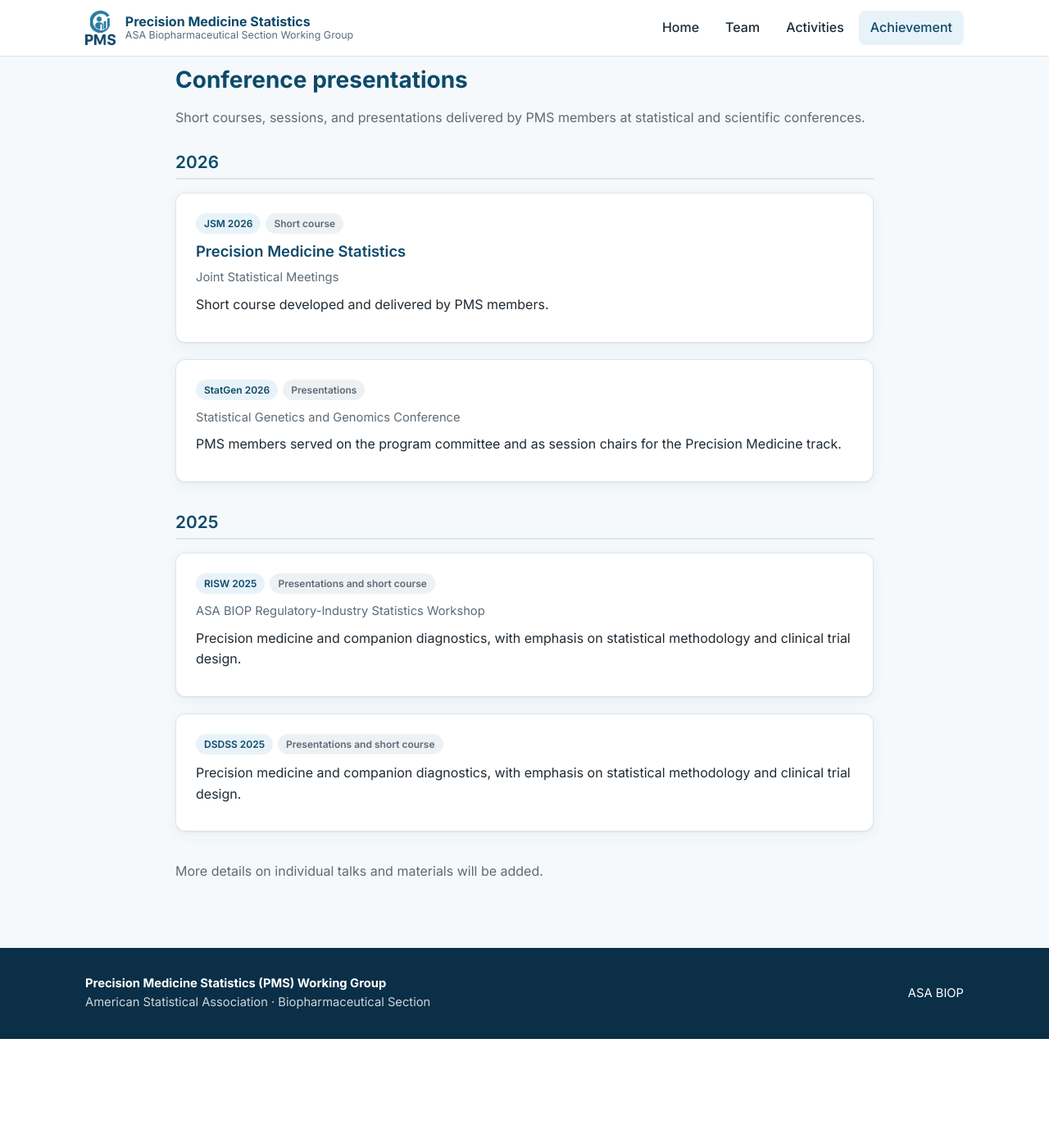
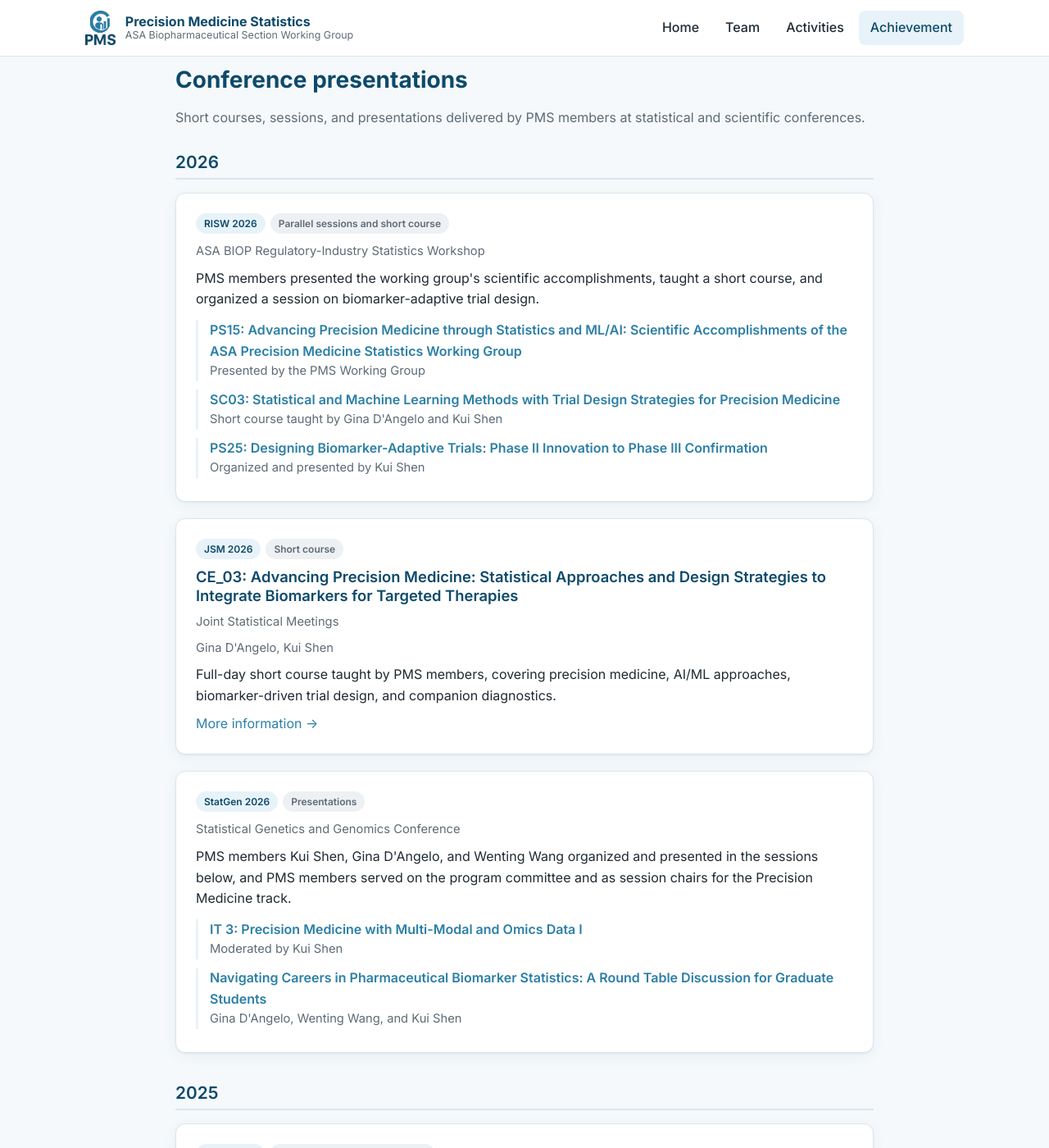
Before and after one commit to asa-biop-pms/asa-biop-pms.github.io, a Jekyll site: the page built from achievement.html, in a window 1280 px wide and 1400 px high, scrolled down 774 px. Shown: the whole window at 82% size. Built offline with Jekyll 4.4.1, drawn with Linux system fonts in a browser that asks for light colours; before the commit the page ends 2041 px from its top, so only the background shows below that; some of the changed text lies outside the part shown.

Commit message:
Add session details and links for RISW 2026, JSM 2026, StatGen 2026, and RISW 2025
Co-authored-by: Cursor <cursoragent@cursor.com>

```diff
--- a/_data/presentations.yml
+++ b/_data/presentations.yml
@@ -1,22 +1,42 @@
 # Conference presentations, short courses, and sessions, grouped by year (newest first).
 # type: Short course | Invited session | Presentation | Program committee | ...
-# Optional per item: title, presenters, link.
+# Optional per item: title, presenters, link, sessions.
+# sessions: list of { title, people, link } for individual sessions or short courses at the conference.
 
 - year: 2026
   items:
+    - conference: RISW 2026
+      full_name: ASA BIOP Regulatory-Industry Statistics Workshop
+      type: Parallel sessions and short course
+      description: PMS members presented the working group's scientific accomplishments, taught a short course, and organized a session on biomarker-adaptive trial design.
+      sessions:
+        - title: "PS15: Advancing Precision Medicine through Statistics and ML/AI: Scientific Accomplishments of the ASA Precision Medicine Statistics Working Group"
+          people: "Presented by the PMS Working Group"
+          link: "https://ww2.amstat.org/meetings/risw/2026/onlineprogram/session.cfm?id=5632"
+        - title: "SC03: Statistical and Machine Learning Methods with Trial Design Strategies for Precision Medicine"
+          people: "Short course taught by Gina D'Angelo and Kui Shen"
+          link: "https://ww2.amstat.org/meetings/risw/2026/shortcourses.cfm"
+        - title: "PS25: Designing Biomarker-Adaptive Trials: Phase II Innovation to Phase III Confirmation"
+          people: "Organized and presented by Kui Shen"
+          link: "https://ww2.amstat.org/meetings/risw/2026/onlineprogram/session.cfm?id=5616"
     - conference: JSM 2026
       full_name: Joint Statistical Meetings
       type: Short course
-      title: Precision Medicine Statistics
-      description: Short course developed and delivered by PMS members.
+      title: "CE_03: Advancing Precision Medicine: Statistical Approaches and Design Strategies to Integrate Biomarkers for Targeted Therapies"
+      presenters: ["Gina D'Angelo", "Kui Shen"]
+      description: Full-day short course taught by PMS members, covering precision medicine, AI/ML approaches, biomarker-driven trial design, and companion diagnostics.
+      link: "https://ww2.amstat.org/meetings/jsm/2026/onlineprogram/session.cfm?id=8495"
     - conference: StatGen 2026
       full_name: Statistical Genetics and Genomics Conference
       type: Presentations
-      description: PMS members served on the program committee and as session chairs for the Precision Medicine track.
-    # - conference: RISW 2026
-    #   full_name: ASA BIOP Regulatory-Industry Statistics Workshop
-    #   type: Parallel session
-    #   description: Recent scientific advances in precision medicine statistics.
+      description: PMS members Kui Shen, Gina D'Angelo, and Wenting Wang organized and presented in the sessions below, and PMS members served on the program committee and as session chairs for the Precision Medicine track.
+      sessions:
+        - title: "IT 3: Precision Medicine with Multi-Modal and Omics Data I"
+          people: "Moderated by Kui Shen"
+          link: "https://whova.com/embedded/session/fjNE%40pWfKIOFTk6DLwgDHOTDYfWWAFRMH8B7fzLOT%404%3D/5219172/?widget=primary"
+        - title: "Navigating Careers in Pharmaceutical Biomarker Statistics: A Round Table Discussion for Graduate Students"
+          people: "Gina D'Angelo, Wenting Wang, and Kui Shen"
+          link: "https://whova.com/embedded/session/fjNE%40pWfKIOFTk6DLwgDHOTDYfWWAFRMH8B7fzLOT%404%3D/5185940/?widget=primary"
 
 - year: 2025
   items:
@@ -24,6 +44,10 @@
       full_name: ASA BIOP Regulatory-Industry Statistics Workshop
       type: Presentations and short course
       description: Precision medicine and companion diagnostics, with emphasis on statistical methodology and clinical trial design.
+      sessions:
+        - title: "SC05: Precision Medicine and Companion Diagnostics: Statistical and Design Considerations"
+          people: "Short course taught by Gina D'Angelo and Kui Shen"
+          link: "https://ww2.amstat.org/meetings/risw/2025/shortcourses.cfm"
     - conference: DSDSS 2025
       type: Presentations and short course
       description: Precision medicine and companion diagnostics, with emphasis on statistical methodology and clinical trial design.
--- a/achievement.html
+++ b/achievement.html
@@ -54,6 +54,16 @@ permalink: /achievement/
               {% if item.full_name %}<p class="meta">{{ item.full_name }}</p>{% endif %}
               {% if item.presenters %}<p class="meta">{{ item.presenters | join: ", " }}</p>{% endif %}
               {% if item.description %}<p>{{ item.description }}</p>{% endif %}
+              {% if item.sessions %}
+                <ul class="sessions">
+                  {% for s in item.sessions %}
+                    <li>
+                      {% if s.link %}<a href="{{ s.link }}" target="_blank" rel="noopener">{{ s.title }}</a>{% else %}{{ s.title }}{% endif %}
+                      {% if s.people %}<span class="meta">{{ s.people }}</span>{% endif %}
+                    </li>
+                  {% endfor %}
+                </ul>
+              {% endif %}
               {% if item.link %}<a href="{{ item.link }}" target="_blank" rel="noopener">More information &rarr;</a>{% endif %}
             </article>
           {% endfor %}
--- a/assets/css/style.css
+++ b/assets/css/style.css
@@ -199,6 +199,10 @@ h3 { font-size: 1.15rem; font-weight: 600; }
 }
 section[id] { scroll-margin-top: 68px; }
 .conf p { margin: 0 0 8px; }
+.sessions { list-style: none; padding: 0; margin: 12px 0 4px; display: grid; gap: 10px; }
+.sessions li { padding-left: 14px; border-left: 3px solid var(--accent); }
+.sessions a { font-weight: 600; }
+.sessions .meta { display: block; }
 
 /* Footer */
 .site-footer { background: var(--navy); color: rgba(255, 255, 255, 0.8); padding: 32px 0; font-size: 0.92rem; }
```
Also changed, not shown: EDITING.md (+9 -0 lines).
